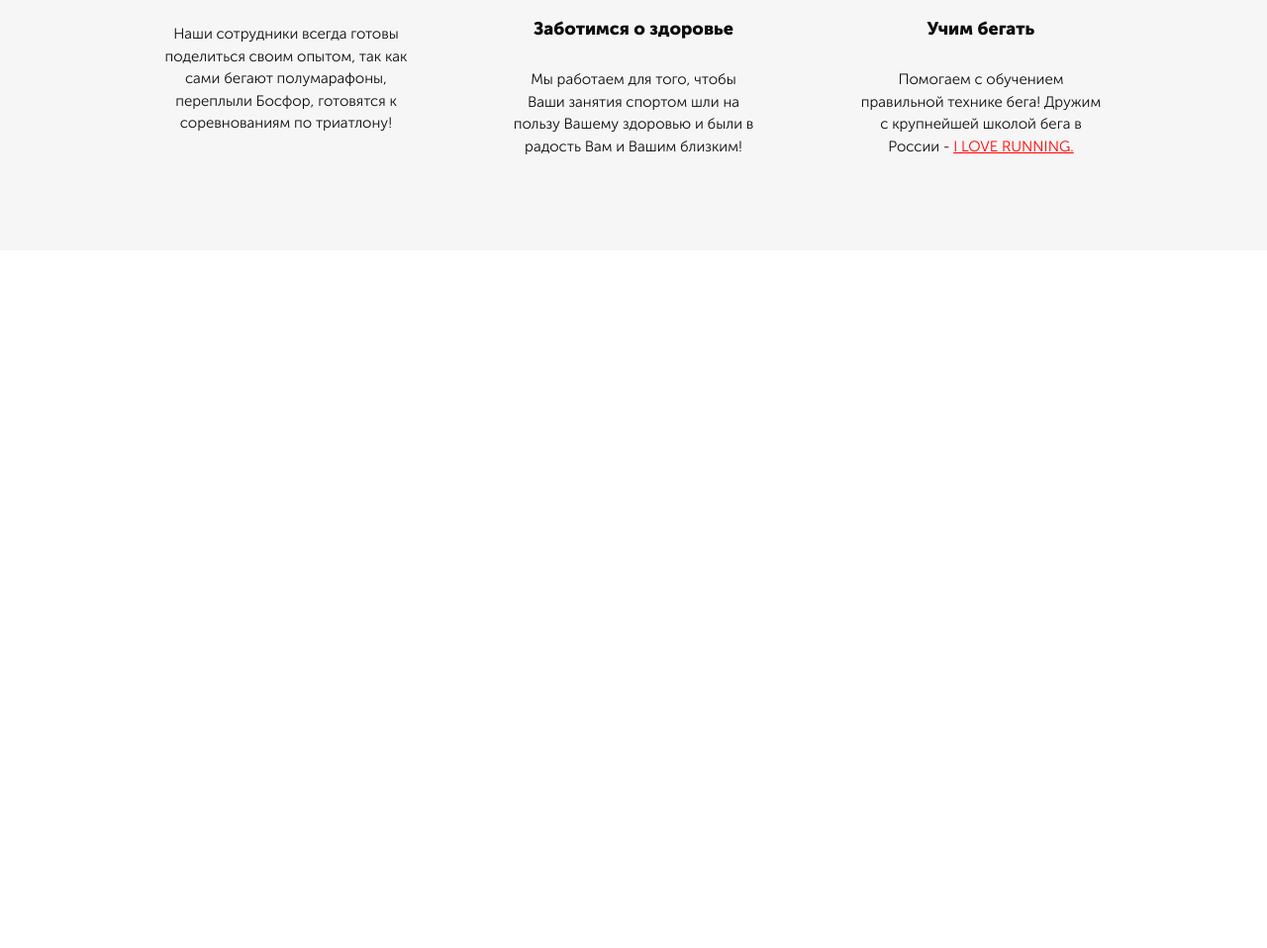
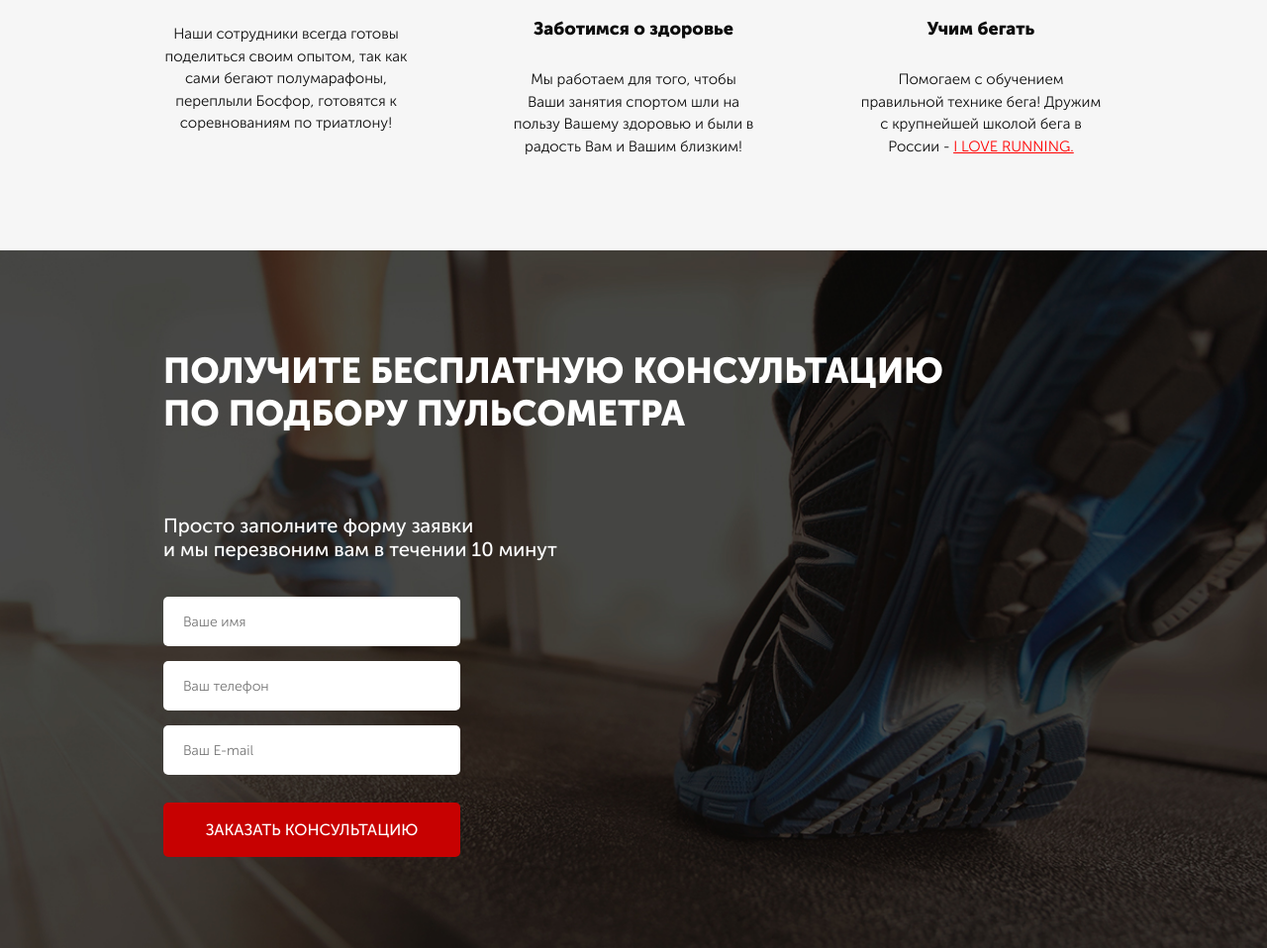
Before and after one commit to 19MRS87/pulse, a website: page src/index.html in a window 1280 px wide. Shown: the part 964-1922 px from the top of the page at 99% size. Before the commit the page ends 1217 px from the top, so only its background shows below. Drawn offline with Linux system fonts and the light colour scheme.

Commit message:
add consultation

```diff
--- a/src/index.html
+++ b/src/index.html
@@ -95,5 +95,23 @@
             </div>
         </div>
     </div>
+    <div class="consultation">
+        <div class="container">
+            <h2 class="title">
+                Получите бесплатную консультацию <br>
+                по подбору пульсометра
+            </h2>
+            <div class="consultation__descr">
+                Просто заполните форму заявки <br>
+                и мы перезвоним вам в течении 10 минут
+            </div>
+            <form class="feed-form" action="#">
+                <input name="name" required placeholder="Ваше имя" type="text">
+                <input name="phone" required placeholder="Ваш телефон" type="number">
+                <input name="email" required placeholder="Ваш E-mail" type="email">
+                <button class="button button_submit">заказать кОНСУЛЬТАЦИЮ</button>
+            </form>
+        </div>
+    </div>
 </body>
 </html>
--- a/src/sass/blocks/_buttons.scss
+++ b/src/sass/blocks/_buttons.scss
@@ -16,4 +16,11 @@
     margin-top: 68px;
     font-size: 16px;
   }
+  &_submit {
+    width: 100%;
+    height: 55px;
+    border: none;
+    text-transform: uppercase;
+    font-size: 16px;
+  }
 }
--- /dev/null
+++ b/src/sass/blocks/_consultation.scss
@@ -0,0 +1,12 @@
+.consultation {
+  min-height: 680px;
+  padding: 100px 0 92px 0;
+  background: url(../img/bg/bg2.jpg) center (center/cover) no-repeat;
+  &__descr {
+    font-size: 20px;
+    font-weight: 500;
+    color: #ffffff;
+    line-height: normal;
+    margin-top: 80px;
+  }
+}
--- /dev/null
+++ b/src/sass/blocks/_forms.scss
@@ -0,0 +1,20 @@
+.feed-form {
+  margin-top: 36px;
+  display: flex;
+  flex-direction: column;
+  width: 300px;
+  input {
+    height: 50px;
+    border-radius: 5px;
+    border: none;
+    background-color: #ffffff;
+    margin-bottom: 15px;
+    padding: 0 20px;
+    font-size: 14px;
+    font-weight: 300;
+    color: #4b4b4b;
+    &:nth-child(3) {
+      margin-bottom: 20px;
+    }
+  }
+}
--- a/src/sass/blocks/_promo.scss
+++ b/src/sass/blocks/_promo.scss
@@ -1,7 +1,7 @@
 .promo {
   min-height: 650px;
   padding: 21px 0 93px 0;
-  background: url(../../img/bg/bg1.jpg) center (center/cover) no-repeat;
+  background: url("../img/bg/bg1.jpg") center (center/cover) no-repeat;
   &__wrapper {
     display: flex;
     flex-direction: column;
--- /dev/null
+++ b/src/sass/blocks/_title.scss
@@ -0,0 +1,7 @@
+.title {
+  font-size: 36px;
+  font-weight: 900;
+  color: #ffffff;
+  line-height: normal;
+  text-transform: uppercase;
+}
--- a/src/sass/style.scss
+++ b/src/sass/style.scss
@@ -11,4 +11,7 @@
 @import "blocks/header";
 @import "blocks/buttons";
 @import "blocks/avantage";
+@import "blocks/consultation";
+@import "blocks/title";
+@import "blocks/forms";
 @import "base/media";
```
Also changed, not shown: src/css/style.min.css.
